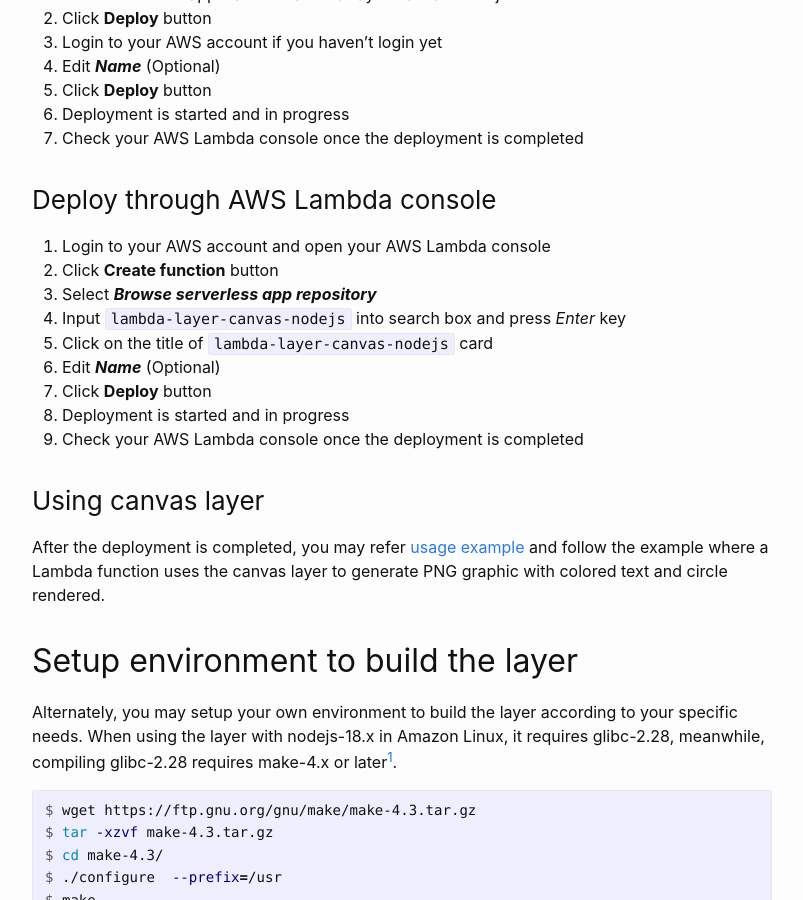
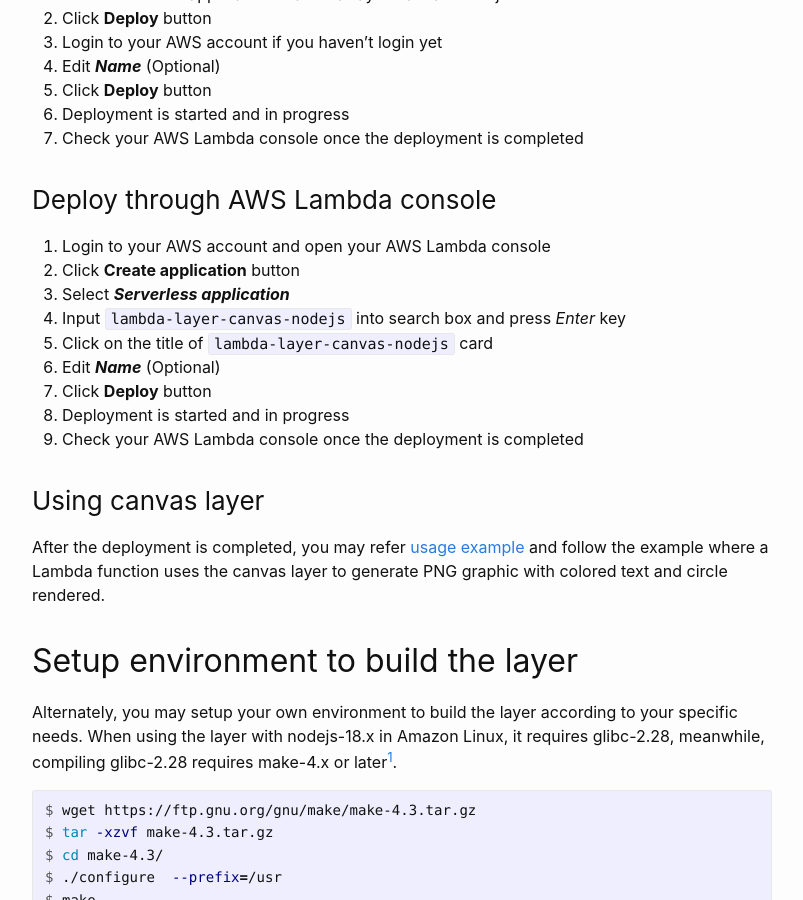
Before and after one commit to charoitel/lambda-layer-canvas-nodejs, a Jekyll site: the page built from docs/00-setup.md, in a window 1280 px wide and 900 px high, scrolled down 674 px. Shown: the whole window, without its empty margins (238-1041 px from the left). Built offline with Jekyll 4.4.1, drawn with Linux system fonts in a browser that asks for light colours.

Commit message:
Update docs

```diff
--- a/docs/00-setup.md
+++ b/docs/00-setup.md
@@ -31,8 +31,8 @@
 ### Deploy through AWS Lambda console
 
 1. Login to your AWS account and open your AWS Lambda console
-2. Click **Create function** button
-3. Select **_Browse serverless app repository_**
+2. Click **Create application** button
+3. Select **_Serverless application_**
 4. Input `lambda-layer-canvas-nodejs` into search box and press _Enter_ key
 5. Click on the title of `lambda-layer-canvas-nodejs` card
 6. Edit **_Name_** (Optional)
```
